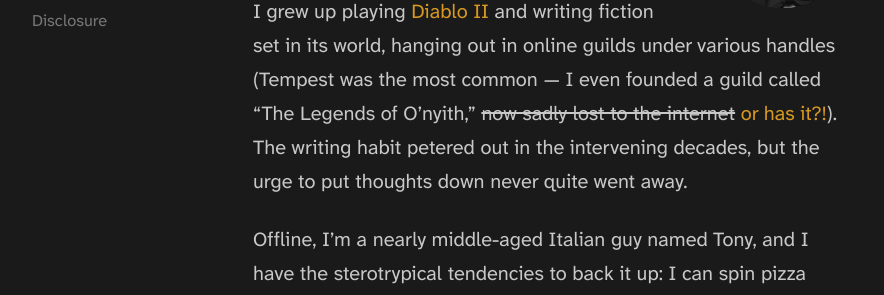
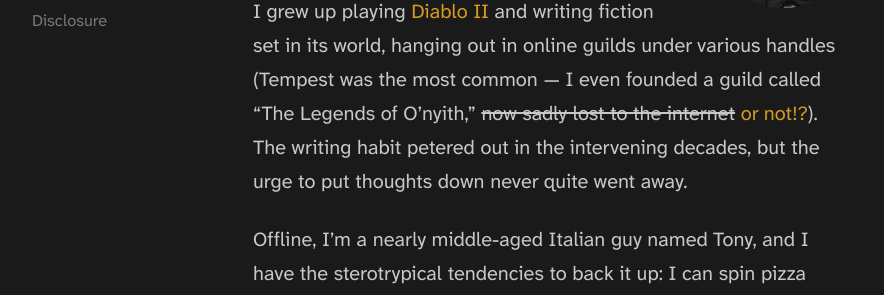
Before and after one commit to dreslan/tonybytes.net, a Jekyll site: the page built from about.md, in a window 1280 px wide and 900 px high. Shown: the part 405-700 px from the top of the window, without its empty margins (87-971 px from the left). Built offline with Jekyll 4.4.1, drawn with Linux system fonts in a browser that asks for light colours.

Commit message:
fix: "or not!?" reads better than "or has it?!"
Co-Authored-By: Claude Opus 4.6 (1M context) <noreply@anthropic.com>

```diff
--- a/about.md
+++ b/about.md
@@ -8,7 +8,7 @@ permalink: "/about/"
 
 Hi, welcome to Tony Bytes — my corner of the internet for commentary on life, society, and the times.
 
-I grew up playing [Diablo II](https://en.wikipedia.org/wiki/Diablo_II) and writing fiction set in its world, hanging out in online guilds under various handles (Tempest was the most common — I even founded a guild called "The Legends of O'nyith," ~~now sadly lost to the internet~~ [or has it?!](https://onyith.net)). The writing habit petered out in the intervening decades, but the urge to put thoughts down never quite went away.
+I grew up playing [Diablo II](https://en.wikipedia.org/wiki/Diablo_II) and writing fiction set in its world, hanging out in online guilds under various handles (Tempest was the most common — I even founded a guild called "The Legends of O'nyith," ~~now sadly lost to the internet~~ [or not!?](https://onyith.net)). The writing habit petered out in the intervening decades, but the urge to put thoughts down never quite went away.
 
 Offline, I'm a nearly middle-aged Italian guy named Tony, and I have the sterotrypical tendencies to back it up: I can spin pizza dough and make pasta from eggs and flour and am picky about red wines and espresso.
 
```
